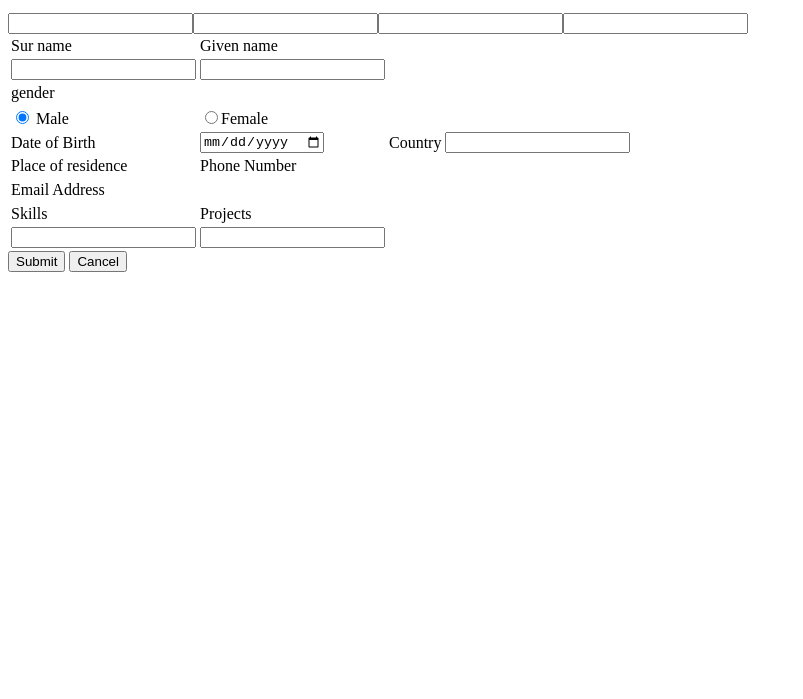
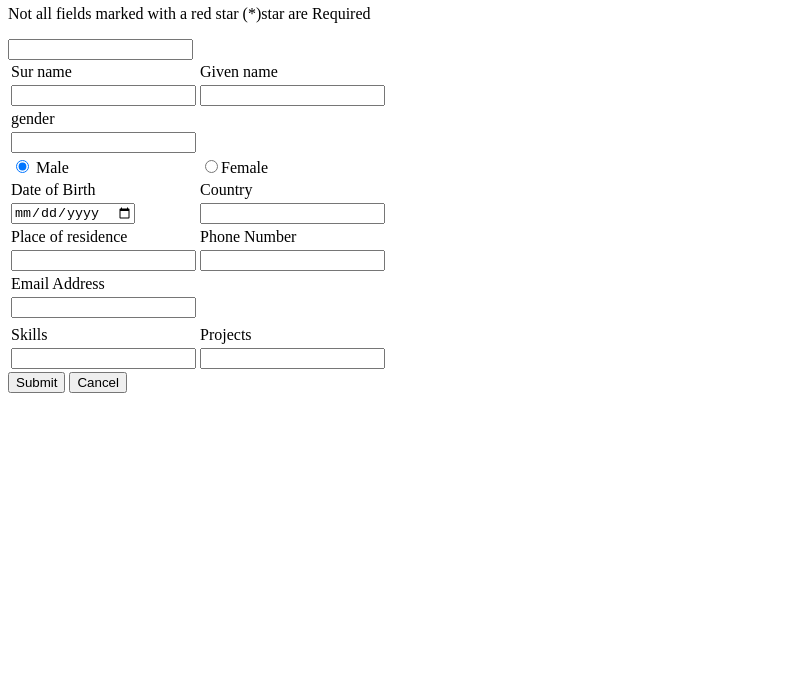
Before and after one commit to chrisopiyo/Refactory-Catalyst002-Final-Assessment, a plain HTML site: page deborahkalungi/index.html in a window 1280 px wide. Shown: the part 101-800 px from the top of the page, without its empty margins (0-803 px from the left). Drawn offline with Linux system fonts and the light colour scheme.

Commit message:
Add more features to html

```diff
--- a/deborahkalungi/index.html
+++ b/deborahkalungi/index.html
@@ -9,6 +9,7 @@
     <meta http-equiv="X-UA-Compatible" content="ie=edge">
     <title>Document</title>
 </head>
+rgb (84,42,82)
 
 <body>
     <h1>Student Data Entry Form</h1>
@@ -19,36 +20,54 @@
                 <td>Sur name</td>
                 <td>Given name</td>
             </tr>
+
             <tr>
                 <td><input type="text"></td>
                 <td><input type="text"></td>
             </tr>
+
             <tr>
                 <td>gender</td>
+            </tr>
+            <tr>
+                <td><input type="text"></td>
+            </tr>
 
-            </tr>
-            <tr><input type="text"></tr>
             <tr>
                 <td><input type="radio" checked> Male</td>
                 <td><input type="radio">Female</td>
             </tr>
+
             <tr>
                 <td>Date of Birth</td>
+                <td>Country</td>
+            </tr>
+            <tr>
                 <td><input type="date"></td>
-                <td>Country</td>
                 <td><input type="text"></td>
+
             </tr>
+
             <tr>
                 <td>Place of residence</td>
                 <td>Phone Number</td>
             </tr>
+
             <tr>
-                <input type="text">
-                <input type="text">
+                <td><input type="text"></td>
+                <td><input type="text"></td>
+
+
             </tr>
             <tr>
                 <td>Email Address</td>
             </tr>
+            <tr>
+                <td> <input type="text"></td>
+            </tr>
+            <tr>
+
+
             <tr><input type="text"></tr>
             <tr>
                 <td>Skills</td>
@@ -58,10 +77,6 @@
                 <td><input type="text"></td>
                 <td><input type="text"></td>
             </tr>
-
-
-
-            <!-- <tr><input type="text"></tr> -->
         </table>
         <button>Submit</button>
         <button>Cancel</button>
--- /dev/null
+++ b/deborahkalungi/style.css
@@ -0,0 +1,3 @@
+body{
+    background-color: rgb (84,42,82);
+}
```
